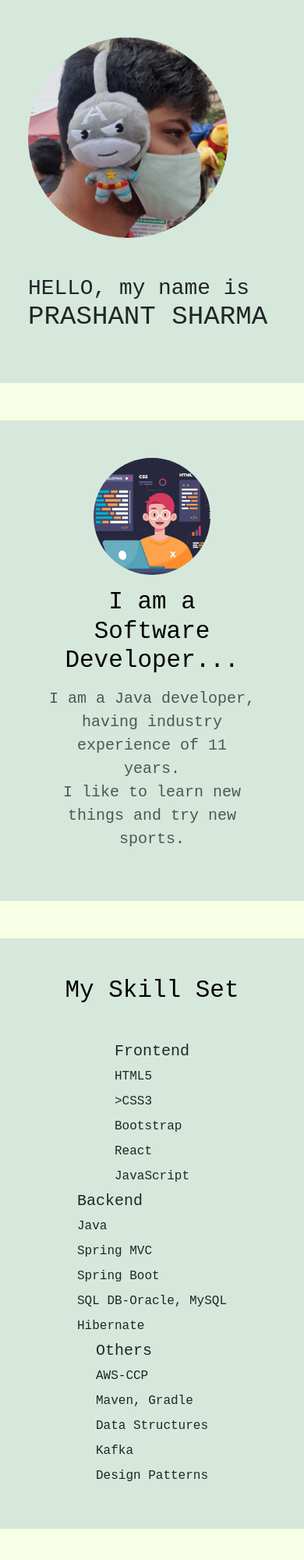
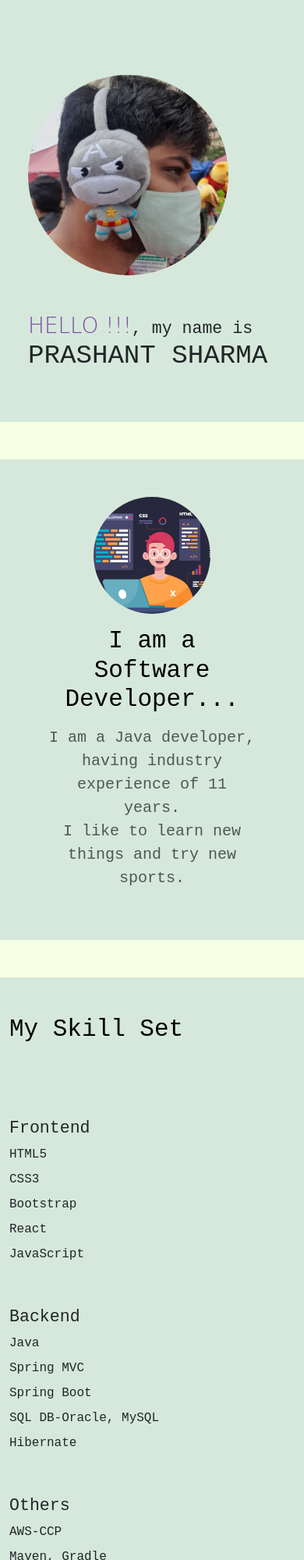
Before and after one commit to prs-sharma9/html-portfolio, a plain HTML site: page PersonalWebpage/src/home.html in a window 390 px wide. Shown: the top 2000 px of the page at 78% size. Drawn offline with nearby package versions, Linux system fonts and the light colour scheme; a web font is replaced by a local one.

Commit message:
updadting layout for mobile devices

```diff
--- a/PersonalWebpage/css/home-styles.css
+++ b/PersonalWebpage/css/home-styles.css
@@ -1,7 +1,3 @@
-    /* font-family: 'Caveat', cursive;
-    font-family: 'Dancing Script', cursive;
-    font-family: 'Libre Baskerville', serif;
-    font-family: 'Poppins', sans-serif; */
 body {
     background-color: #F7FFE5;
     font-family: monospace;
@@ -10,3 +6,18 @@ body {
 .container-color {
     background-color: #D6E8DB;
 }
+.footer-links {
+    width: 50%;
+}
+
+.hello{
+    font-family: 'Kablammo', cursive;
+    color: #7a49a5
+}
+
+@media (max-width: 412px) {
+    .footer-links {
+        width: 100%;
+        margin: 0 15px;
+    }
+}
--- a/PersonalWebpage/src/home.html
+++ b/PersonalWebpage/src/home.html
@@ -7,14 +7,15 @@
 
         <link rel="preconnect" href="https://fonts.googleapis.com">
         <link rel="preconnect" href="https://fonts.gstatic.com" crossorigin>
-        <link href="https://fonts.googleapis.com/css2?family=Caveat&family=Dancing+Script:wght@400;500;600;700&family=Libre+Baskerville&family=Poppins:ital,wght@0,200;0,300;0,400;1,200;1,300;1,400&display=swap" rel="stylesheet">
+        <link href="https://fonts.googleapis.com/css2?family=Kablammo&family=Open+Sans:ital,wght@0,300;0,400;0,600;1,300;1,400;1,500&family=Pacifico&family=Prompt:ital,wght@0,200;0,400;0,600;0,800;1,200;1,400;1,600;1,800&family=Rancho&display=swap" rel="stylesheet">
+
         <link href="https://cdn.jsdelivr.net/npm/bootstrap@5.3.0/dist/css/bootstrap.min.css" rel="stylesheet" integrity="sha384-9ndCyUaIbzAi2FUVXJi0CjmCapSmO7SnpJef0486qhLnuZ2cdeRhO02iuK6FUUVM" crossorigin="anonymous">
 
         <link href="../css/home-styles.css" rel="stylesheet">
 
     </head>
     <body>
-        <section>
+        <section class="mt-5">
             <div class="container container-color">
                 <div class="row flex-lg-row-reverse align-items-center g-5 py-5 px-4">
                 <div class="col-10 col-sm-8 col-lg-6">
@@ -22,7 +23,7 @@
                 </div>
                 <div class="col-lg-6">
                     <p class="lead display-6">
-                        HELLO, my name is<br />
+                        <span class="hello">HELLO !!!</span><span class="fs-4">, my name is</span><br />
                         <span class="display-4">PRASHANT SHARMA</span> </p>
                 </div>
                 </div>
@@ -46,14 +47,14 @@
 
         <section>
             <div class="container container-color">
-                <p class="d-block display-5 text-body-emphasis text-center pt-5">My Skill Set</p>
+                <p class="d-block display-5 text-body-emphasis text-sm-start text-md-center pt-5">My Skill Set</p>
                 <div class="row row-cols-1 row-cols-sm-2 row-cols-md-3 pb-5 my-5">
-                    <div class="col d-flex justify-content-center align-content-center">
+                    <div class="col d-flex justify-content-sm-start justify-content-md-center mt-5 mt-md-0">
                         <div>
-                            <h5>Frontend</h5>
+                            <h4>Frontend</h4>
                             <ul class="nav flex-column">
                                 <li class="mb-2">HTML5</li>
-                                <li class="mb-2">>CSS3</li>
+                                <li class="mb-2">CSS3</li>
                                 <li class="mb-2">Bootstrap</li>
                                 <li class="mb-2">React</li>
                                 <li class="mb-2">JavaScript</li>
@@ -61,9 +62,9 @@
                         </div>
                     </div>
 
-                    <div class="col d-flex justify-content-center align-content-center">
+                    <div class="col d-flex justify-content-sm-start justify-content-md-center align-content-center mt-5 mt-md-0">
                         <div>
-                            <h5>Backend</h5>
+                            <h4>Backend</h4>
                             <ul class="nav flex-column">
                                 <li class="mb-2">Java</li>
                                 <li class="mb-2">Spring MVC</li>
@@ -74,9 +75,9 @@
                         </div>
                     </div>
 
-                    <div class="col d-flex justify-content-center align-content-center">
+                    <div class="col d-flex justify-content-sm-start justify-content-md-center align-content-center mt-5 mt-md-0">
                         <div>
-                            <h5>Others</h5>
+                            <h4>Others</h4>
                             <ul class="nav flex-column">
                                 <li class="mb-2">AWS-CCP</li>
                                 <li class="mb-2">Maven, Gradle</li>
@@ -93,7 +94,7 @@
         <section>
             <div class="container border-top border-bottom mb-4">
                 <footer class="my-4 d-flex justify-content-center align-content-center">
-                  <ul class="nav justify-content-between w-50">
+                  <ul class="nav justify-content-between footer-links">
                     <li class="nav-item">
                         <a href="https://www.linkedin.com/in/prashant-sharma-94851116/" target="_blank" class="nav-link px-2 text-body-secondary">
                             <img src="../resources/linkedin.png" height="40">
```
